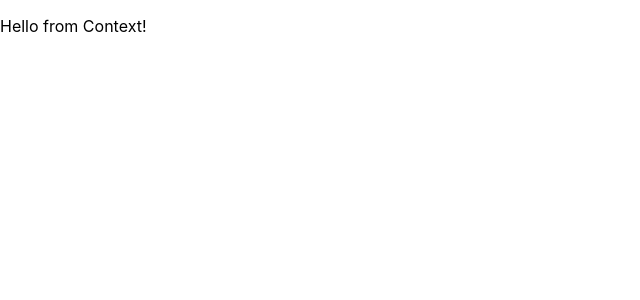
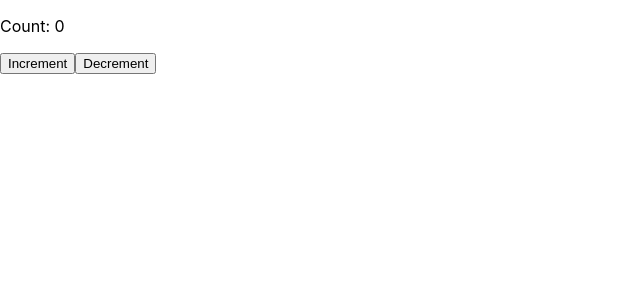
Before and after one commit to adi501/react-funtional-components-exp, a React (Create React App) app: page / in a window 1280 px wide. Shown: the top 300 px of the page, without its empty margins (0-640 px from the left). Built offline with nearby package versions, Linux system fonts and the light colour scheme.

Commit message:
UseReducer example

```diff
--- a/src/App.js
+++ b/src/App.js
@@ -15,12 +15,13 @@ import './App.css';
 //import UseState_Exp from './Components/Hooks_Exp/UseState_Exp';
 //import UseEffect_EXP1 from './Components/Hooks_Exp/UseEffect_EXP1';
 //import UseEffect_Dependencies_Exp1 from './Components/Hooks_Exp/UseEffect_Dependencies_Exp1';
-import Parent from './Components/Hooks_Exp/UseContext_Exp/Parent';
+//import Parent from './Components/Hooks_Exp/UseContext_Exp/Parent';
+import UseReducer_Exp from './Components/Hooks_Exp/UseReducer_Exp';
 
 function App() {
   return (
     <div >
-        <Parent/>
+        <UseReducer_Exp/>
     </div>
   );
 }
--- /dev/null
+++ b/src/Components/Hooks_Exp/UseReducer_Exp.js
@@ -0,0 +1,32 @@
+// useReducer for managing complex state
+import React, { useReducer } from "react";
+
+const UseReducer_Exp = () => {
+  const i = { count: 0 }; // "i" is object
+  const [state, dispatch] = useReducer(fnReducer, i);
+  const increment = () => {
+    dispatch({ type: "INCREMENT" });
+  };
+  const decrement = () => {
+    dispatch({ type: "DECREMENT" });
+  };
+  return (
+    <div>
+      <p>Count: {state.count}</p>
+      <button onClick={increment}>Increment</button>
+      <button onClick={decrement}>Decrement</button>
+    </div>
+  );
+};
+// Reducer function
+const fnReducer = (state, action) => {
+  switch (action.type) {
+    case "INCREMENT":
+      return { count: state.count + 1 };
+    case "DECREMENT":
+      return { count: state.count - 1 };
+    default:
+      return state;
+  }
+};
+export default UseReducer_Exp;
```
